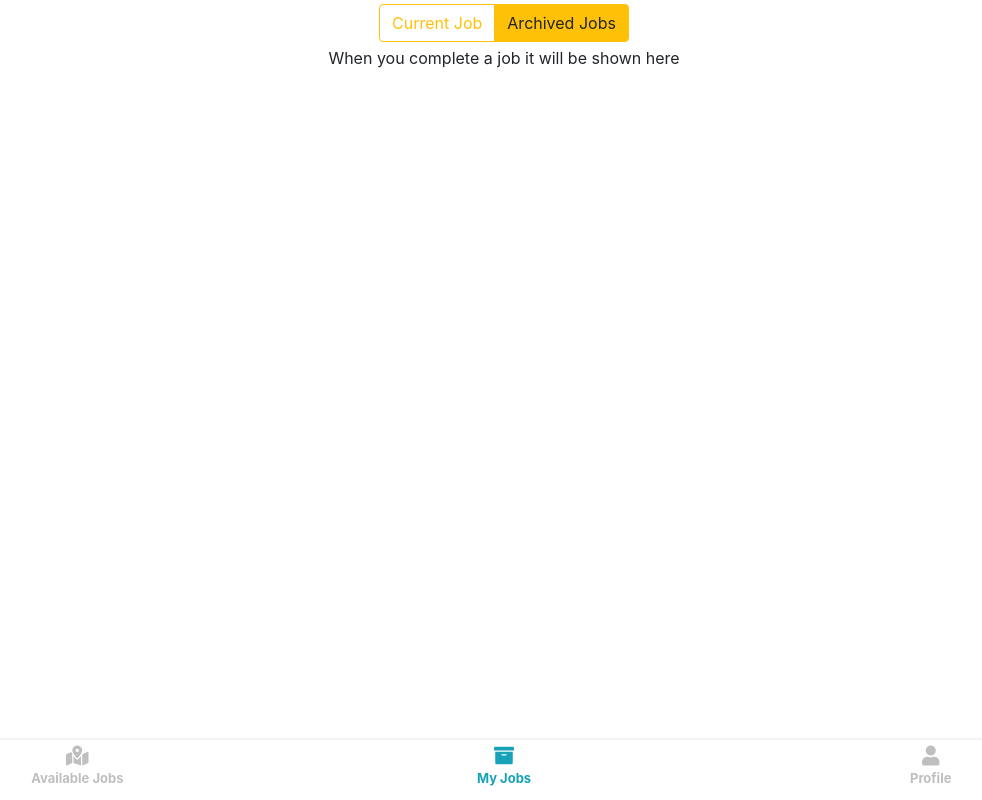
After one commit to dpak1999/dparcel, a Django app: page /courier/jobs/archived/ in a window 1280 px wide. The commit adds this page. Shown: the whole page, without its empty margins (136-1118 px from the left). Run offline with Django 3.2, Linux system fonts and the light colour scheme; the visitor is signed in with stand-in values (Sample User, id 1); data comes from the database, SQL or seed files in the repository; data that the repository does not hold is empty; some libraries are stand-ins or nearby versions.

Commit message:
add : all archived job views, urls & ui

```diff
--- a/core/courier/views.py
+++ b/core/courier/views.py
@@ -69,5 +69,17 @@ def current_job_take_photo_page(request, id):
 
 
 @login_required(login_url="/sign-in/?next=/courier/")
+def archived_jobs_page(request):
+    jobs = Job.objects.filter(
+        courier=request.user.courier,
+        status=Job.COMPLETED_STATUS
+    )
+
+    return render(request, "courier/archived_jobs.html", {
+        "jobs": jobs,
+    })
+
+
+@login_required(login_url="/sign-in/?next=/courier/")
 def job_complete_page(request):
     return render(request, "courier/job_complete.html")
--- /dev/null
+++ b/core/templates/courier/archived_jobs.html
@@ -0,0 +1,72 @@
+{% extends 'courier/base.html' %}
+{% load static %}
+
+{% block head %}
+
+<style>
+  small {
+    font-size: 12px;
+    line-height: 1.2rem;
+  }
+
+  .card {
+    border-radius: 0;
+  }
+</style>
+{% endblock %}
+
+{% block content %}
+
+<div class="d-flex flex-column h-100" style="padding-bottom: 60px;">
+  <div class="text-center">
+    <div class="btn-group mt-1 mb-1 align-items-center" role="group">
+      <a href="{% url 'courier:current_job' %}" class="btn btn-outline-warning">Current Job</a>
+      <a href="{% url 'courier:archived_jobs' %}" class="btn btn-warning">Archived Jobs</a>
+    </div>
+  </div>
+
+  {% if jobs %}
+  {% for job in jobs %}
+  <div class="p-2">
+    <div class="card mb-3">
+      <div class="card-body p-2">
+        <div class="media">
+          <img src="{{job.photo.url}}" class="rounded-lg mr-3" width="50px" height="50px" />
+          <div class="media-body">
+            <b>{{job.name}}</b>
+            <div class="d-flex">
+              <div class="flex-grow-1 mr-2">
+                <small class="text-success">
+                  <i class="fas fa-car"></i> <span>{{job.distance}}</span> Km
+                  <i class="fas fa-clock ml-2"></i> <span>{{job.duration}}</span> mins
+                </small>
+                <div class="d-flex align-items-center mt-2">
+                  <i class="fas fa-map-marker-alt"></i>
+                  <small class="text-secondary ml-2">{{job.pickup_address}}</small>
+                </div>
+                <div class="d-flex align-items-center mt-2">
+                  <i class="fas fa-flag-checkered"></i>
+                  <small class="text-secondary ml-2">{{job.delivery_address}}</small>
+                </div>
+              </div>
+              Rs <h3>{{job.price}}</h3>
+            </div>
+          </div>
+        </div>
+      </div>
+    </div>
+  </div>
+
+  {% endfor %}
+
+  {% else %}
+
+  <div class="text-center" id="main">
+    <p>When you complete a job it will be shown here</p>
+  </div>
+
+  {% endif %}
+</div>
+
+{% include 'courier/bottom_tabs.html' %}
+{% endblock %}
--- a/core/templates/courier/bottom_tabs.html
+++ b/core/templates/courier/bottom_tabs.html
@@ -35,6 +35,7 @@
 
 {% url 'courier:available_jobs' as available_jobs_url %}
 {% url 'courier:current_job' as current_job_url %}
+{% url 'courier:archived_jobs' as archived_jobs_url %}
 
 
 <div class="bottom-tabs d-flex">
@@ -42,7 +43,8 @@
     <i class="fas fa-map-marked-alt"></i>
     <span>Available Jobs</span>
   </a>
-  <a href="{% url 'courier:current_job' %}" class="{% if request.path == current_job_url %}active{% endif %}">
+  <a href="{% url 'courier:current_job' %}"
+    class="{% if request.path == current_job_url or request.path == archived_jobs_url %}active{% endif %}">
     <i class="fas fa-archive"></i>
     <span>My Jobs</span>
   </a>
--- a/core/templates/courier/current_job.html
+++ b/core/templates/courier/current_job.html
@@ -110,8 +110,8 @@
 
   <div class="text-center">
     <div class="btn-group mt-1 mb-1 align-items-center" role="group">
-      <a href="#" class="btn btn-warning">Current Job</a>
-      <a href="#" class="btn btn-outline-warning">Archived Jobs</a>
+      <a href="{% url 'courier:current_job' %}" class="btn btn-warning">Current Job</a>
+      <a href="{% url 'courier:archived_jobs' %}" class="btn btn-outline-warning">Archived Jobs</a>
     </div>
   </div>
 
--- a/dparcel/urls.py
+++ b/dparcel/urls.py
@@ -23,6 +23,7 @@ courier_url_patterns = [
     path('jobs/available/', courier_views.available_jobs_page, name="available_jobs"),
     path('jobs/current/', courier_views.current_job_page, name="current_job"),
     path('jobs/complete/', courier_views.job_complete_page, name="job_complete"),
+    path('jobs/archived/', courier_views.archived_jobs_page, name="archived_jobs"),
     path(
         'jobs/current/<id>/take_photo/',
         courier_views.current_job_take_photo_page,
```
